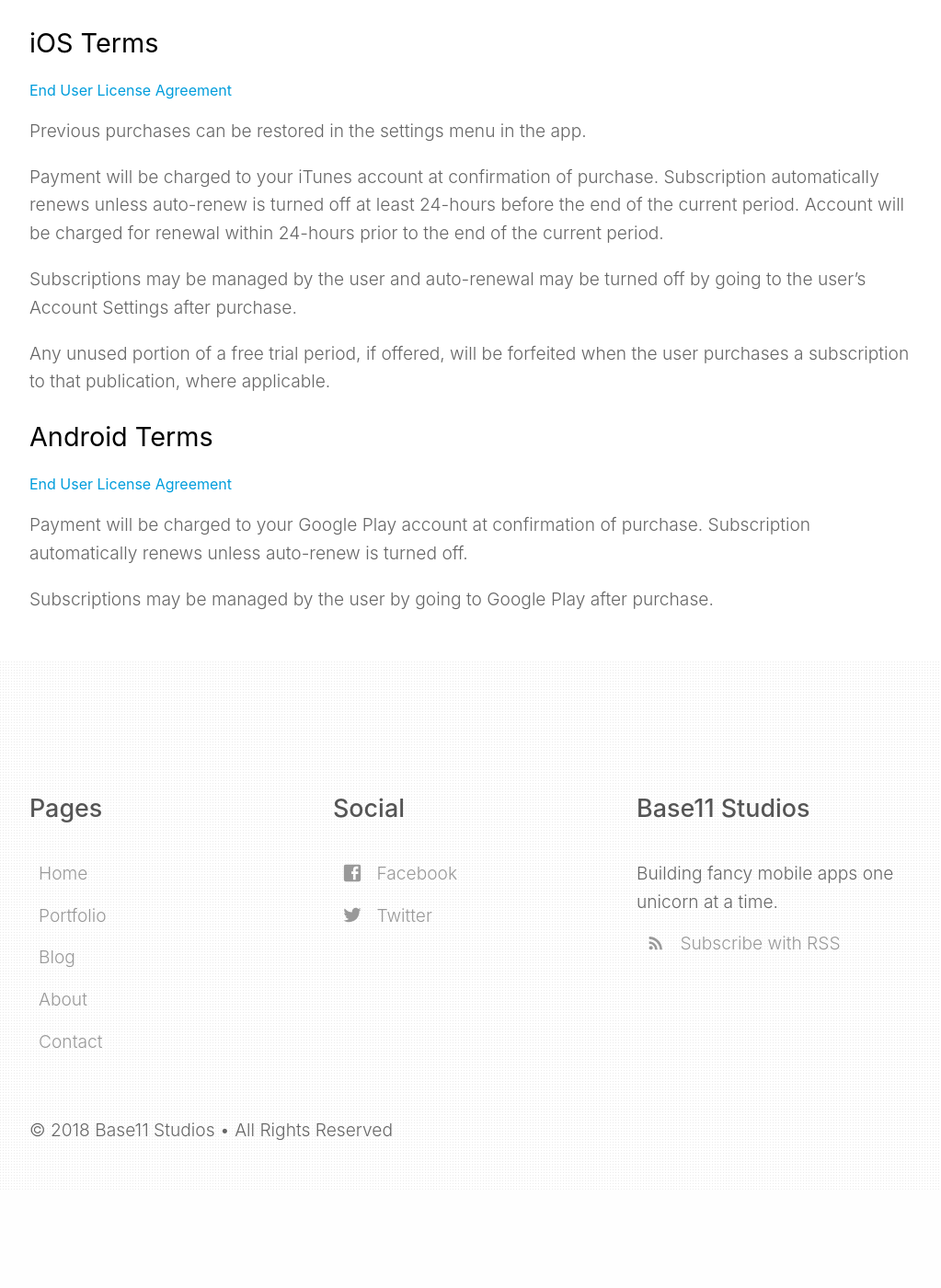
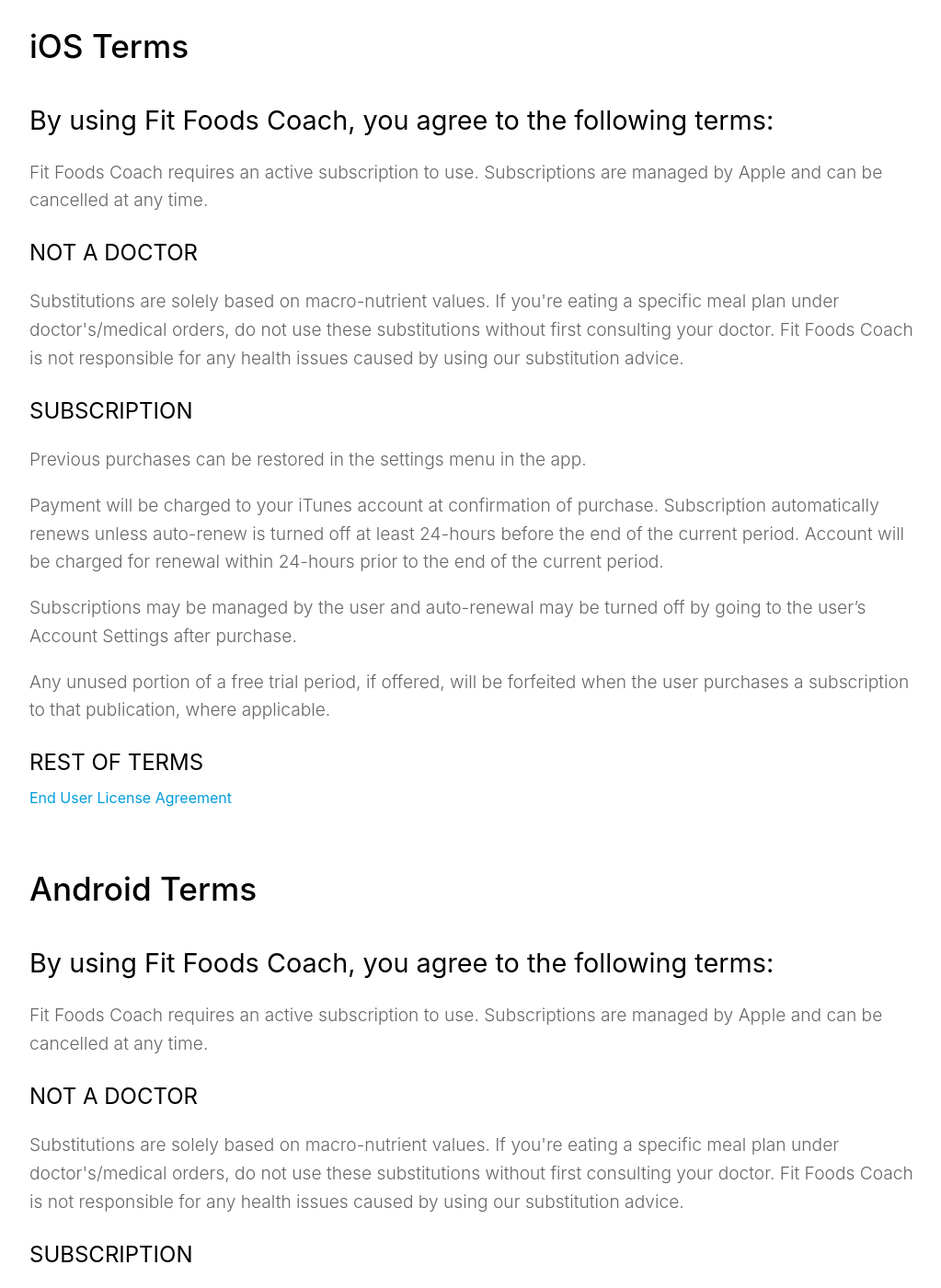
Before and after one commit to Base11Studios/base11site, a Jekyll site: the page built from fit-foods-coach-terms-and-conditions.html, in a window 1280 px wide and 1400 px high, scrolled down 424 px. Shown: the whole window at 92% size, without its empty margins (123-1146 px from the left). Built offline with Jekyll 4.4.1, drawn with Linux system fonts in a browser that asks for light colours; nearby versions of some CDN libraries; library files that are not in the unit come from our copies; comment, search, counter and statistics services are not loaded; before the commit the page ends 1717 px from its top, so only the background shows below that; some of the changed text lies outside the part shown.

Commit message:
[DB] Add FAQ, update privacy and terms - Fit Foods Coach

```diff
--- a/fit-foods-coach-terms-and-conditions.html
+++ b/fit-foods-coach-terms-and-conditions.html
@@ -6,17 +6,30 @@
 
 <section>
 	<div class="container">
-		<h3>iOS Terms</h3>
-		<a href="http://www.apple.com/legal/itunes/appstore/dev/stdeula" target="_blank">End User License Agreement</a>
+		<h2>iOS Terms</h2>
+		<h3>By using Fit Foods Coach, you agree to the following terms:</h3>
+		<p>Fit Foods Coach requires an active subscription to use. Subscriptions are managed by Apple and can be cancelled at any time.</p>
+		<h4>NOT A DOCTOR</h4>
+		<p>Substitutions are solely based on macro-nutrient values. If you're eating a specific meal plan under doctor's/medical orders, do not use these substitutions without first consulting your doctor. Fit Foods Coach is not responsible for any health issues caused by using our substitution advice.</p>
+		<h4>SUBSCRIPTION</h4>
 		<p>Previous purchases can be restored in the settings menu in the app.</p>
 		<p>Payment will be charged to your iTunes account at confirmation of purchase. Subscription automatically renews unless auto-renew is turned off at least 24-hours before the end of the current period. Account will be charged for renewal within 24-hours prior to the end of the current period.</p>
 		<p>Subscriptions may be managed by the user and auto-renewal may be turned off by going to the user’s Account Settings after purchase.</p>
 		<p>Any unused portion of a free trial period, if offered, will be forfeited when the user purchases a subscription to that publication, where applicable.</p>
+		<h4>REST OF TERMS</h4>
+		<a href="http://www.apple.com/legal/itunes/appstore/dev/stdeula" target="_blank">End User License Agreement</a>
 	</div>
+	<br><br><br>
 	<div class="container">
-		<h3>Android Terms</h3>
-		<a href="https://play.google.com/about/developer-distribution-agreement.html" target="_blank">End User License Agreement</a>
+		<h2>Android Terms</h2>
+		<h3>By using Fit Foods Coach, you agree to the following terms:</h3>
+		<p>Fit Foods Coach requires an active subscription to use. Subscriptions are managed by Apple and can be cancelled at any time.</p>
+		<h4>NOT A DOCTOR</h4>
+		<p>Substitutions are solely based on macro-nutrient values. If you're eating a specific meal plan under doctor's/medical orders, do not use these substitutions without first consulting your doctor. Fit Foods Coach is not responsible for any health issues caused by using our substitution advice.</p>
+		<h4>SUBSCRIPTION</h4>
 		<p>Payment will be charged to your Google Play account at confirmation of purchase. Subscription automatically renews unless auto-renew is turned off.</p>
 		<p>Subscriptions may be managed by the user by going to Google Play after purchase.</p>
+		<h4>REST OF TERMS</h4>
+		<a href="https://play.google.com/about/developer-distribution-agreement.html" target="_blank">End User License Agreement</a>
 	</div>
 </section>
```
Also changed, not shown: fit-foods-coach-faq.html (added, +20 -0 lines), fit-foods-coach-privacy-policy.md (+6 -2 lines).
